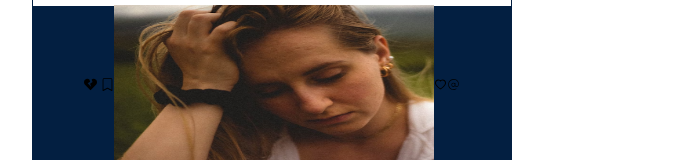
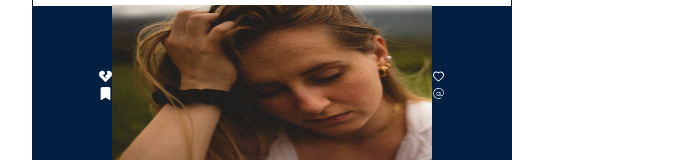
Before and after one commit to debbyuzuegbu/v42-geckos-team-11, a React (Create React App) app: page / in a window 1280 px wide. Shown: the part 198-358 px from the top of the page, without its empty margins (128-817 px from the left). Built offline with nearby package versions, Linux system fonts and the light colour scheme.

Commit message:
added react icons

```diff
--- a/src/components/Box.css
+++ b/src/components/Box.css
@@ -36,6 +36,16 @@
     box-sizing: border-box;
 }
 
+.left {
+    display: flex;
+    flex-direction: column;
+    justify-content: space-around;
+}
+
+.icon {
+    color: #FFFFFF;
+}
+
 .section-3 {
     width: 30rem;
     height: 5rem;
--- a/src/components/Box.jsx
+++ b/src/components/Box.jsx
@@ -1,6 +1,6 @@
 import React from "react";
 import { FaHeartBroken } from "react-icons/fa";
-import { BsBookmark } from "react-icons/bs";
+import { BsBookmarkFill } from "react-icons/bs";
 import { AiOutlineHeart } from "react-icons/ai";
 import { CiAt } from "react-icons/ci";
 import "./Box.css";
@@ -21,15 +21,16 @@ const Box = () => {
       </div>
 
       <div className="section-2">
-        <div>
-          <FaHeartBroken /> <BsBookmark />
+        <div className="left">
+          <div><FaHeartBroken className="icon" /></div>
+          <div><BsBookmarkFill className="icon" /></div>
         </div>
         <div>
           <img className="post" src={Post} alt="post"/>
         </div>
         <div>
-          <AiOutlineHeart />
-          <CiAt />
+          <div><AiOutlineHeart className="icon" /></div>
+          <div><CiAt className="icon" /></div>
         </div>
       </div>
 
```
